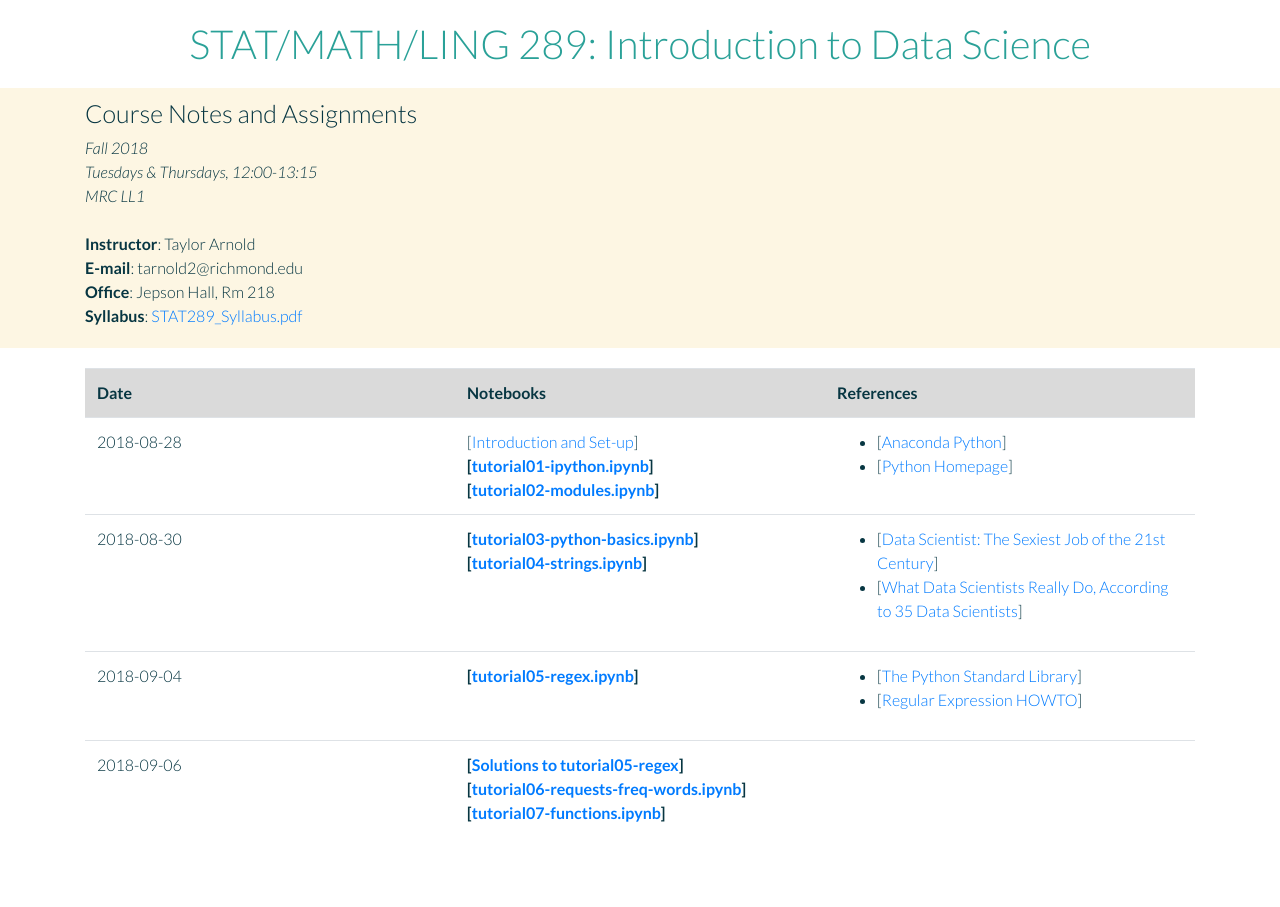
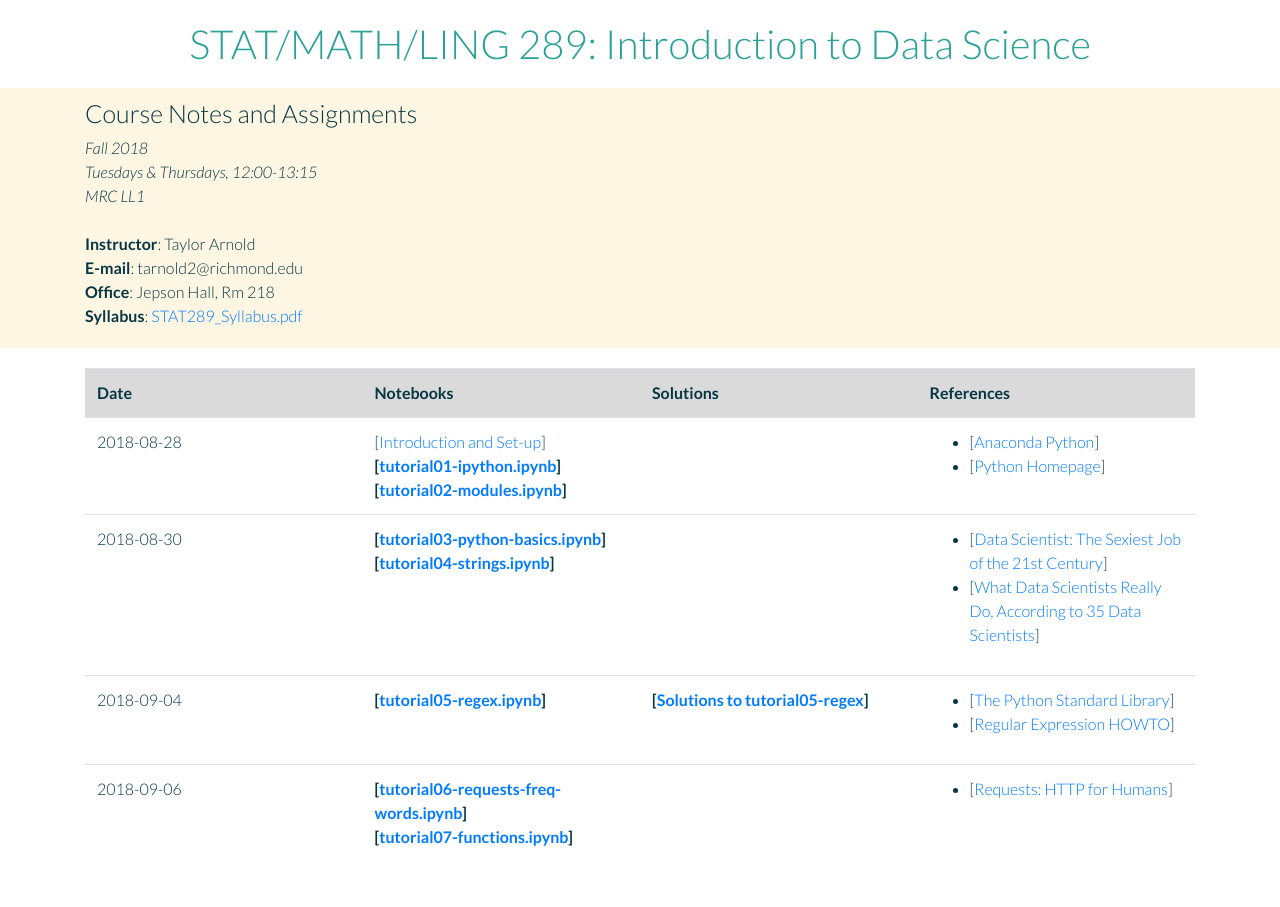
Before and after one commit to anhnguyendepocen/stat289-f18, a Jekyll site: the page index.html, which Jekyll copies as it is, in a window 1280 px wide. Built offline with Jekyll 4.4.1, drawn with Linux system fonts in a browser that asks for light colours; nearby versions of some CDN libraries.

Commit message:
update all

```diff
--- a/index.html
+++ b/index.html
@@ -67,7 +67,7 @@
 <div class="container sec">
 <table class="table">
   <tr class="table-active">
-    <th>Date</th><th>Notebooks</th><th>References</th>
+    <th>Date</th><th>Notebooks</th><th>Solutions</th><th>References</th>
   </tr>
   <tr>
     <td>2018-08-28</td>
@@ -76,6 +76,7 @@
       <b>[<a href="assets/tutorials/tutorial01-ipython.ipynb">tutorial01-ipython.ipynb</a>]</b><br>
       <b>[<a href="assets/tutorials/tutorial02-modules.ipynb">tutorial02-modules.ipynb</a>]</b><br>
     </td>
+    <td></td>
     <td>
       <ul>
         <li>[<a href="https://www.anaconda.com/download">Anaconda Python</a>]</li>
@@ -89,6 +90,7 @@
       <b>[<a href="assets/tutorials/tutorial03-python-basics.ipynb">tutorial03-python-basics.ipynb</a>]</b><br>
       <b>[<a href="assets/tutorials/tutorial04-strings.ipynb">tutorial04-strings.ipynb</a>]</b><br>
     </td>
+    <td></td>
     <td>
       <ul>
         <li>[<a href="https://hbr.org/2012/10/data-scientist-the-sexiest-job-of-the-21st-century">Data Scientist: The Sexiest Job of the 21st Century</a>]</li>
@@ -102,6 +104,9 @@
       <b>[<a href="assets/tutorials/tutorial05-regex.ipynb">tutorial05-regex.ipynb</a>]</b><br>
     </td>
     <td>
+      <b>[<a href="solutions/tutorial05-regex.html">Solutions to tutorial05-regex</a>]</b><br>
+    </td>
+    <td>
       <ul>
         <li>[<a href="https://docs.python.org/3/library/">The Python Standard Library</a>]</li>
         <li>[<a href="https://docs.python.org/3/howto/regex.html">Regular Expression HOWTO</a>]</li>
@@ -111,12 +116,13 @@
   <tr>
     <td>2018-09-06</td>
     <td>
-      <b>[<a href="solutions/tutorial05-regex.html">Solutions to tutorial05-regex</a>]</b><br>
       <b>[<a href="assets/tutorials/tutorial06-requests-freq-words.ipynb">tutorial06-requests-freq-words.ipynb</a>]</b><br>
       <b>[<a href="assets/tutorials/tutorial07-functions.ipynb">tutorial07-functions.ipynb</a>]</b><br>
     </td>
+    <td></td>
     <td>
       <ul>
+        <li>[<a href="http://docs.python-requests.org/en/master/">Requests: HTTP for Humans</a>]</li>
       </ul>
     </td>
   </tr>
```
